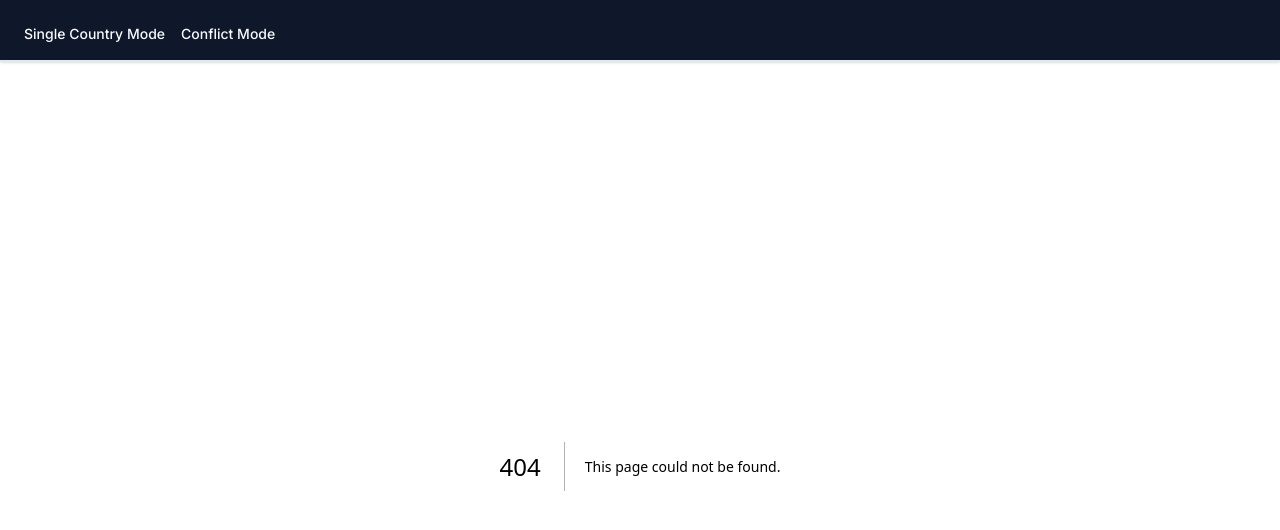
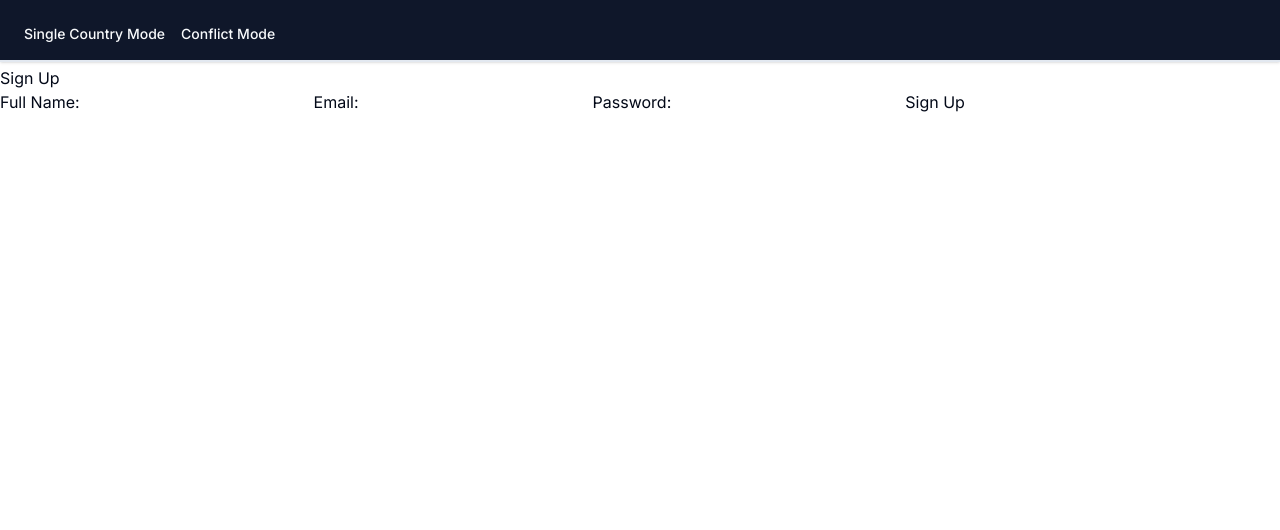
Before and after one commit to geromii/map2, a Next.js app: page /signup in a window 1280 px wide. Before the commit this address had no page. Shown: the top 530 px of the page. Built offline with nearby package versions, Linux system fonts and the light colour scheme; no server answers.

Commit message:
Changed metadata

```diff
--- a/src/app/layout.js
+++ b/src/app/layout.js
@@ -10,9 +10,9 @@ const fontSans = FontSans({
 });
 
 export const metadata = {
-  title: "Geopolitical Opinions Map",
+  title: "Global Relations Map",
   description:
-    "An interactive map that displays the geopolitical opinions of the world.",
+    "An interactive map that displays the diplomatic relations of the world.",
 };
 
 export default function RootLayout({ children }) {
--- /dev/null
+++ b/src/app/signup/page.tsx
@@ -0,0 +1,13 @@
+// app/signup/page.tsx
+import SignupForm from '@/components/SignupForm';
+
+const SignupPage = () => {
+  return (
+    <main>
+      <h1>Sign Up</h1>
+      <SignupForm />
+    </main>
+  );
+};
+
+export default SignupPage;
--- /dev/null
+++ b/src/components/SignupForm.tsx
@@ -0,0 +1,67 @@
+// components/SignupForm.tsx
+'use client';
+
+import React from 'react';
+import { useState } from 'react';
+import { createClient } from 'src/utils/supabase/client';
+import { useRouter } from 'next/navigation';
+
+const SignupForm = () => {
+  const [email, setEmail] = useState('');
+  const [password, setPassword] = useState('');
+  const [fullName, setFullName] = useState('');
+  const [error, setError] = useState('');
+  const router = useRouter();
+  const supabase = createClient();
+
+  const handleSignup = async (e: React.FormEvent) => {
+    e.preventDefault();
+    // Create a new user
+    const { error } = await supabase.auth.signUp({
+      email,
+      password,
+      options: {
+        data: {
+          full_name: fullName,
+        },
+      },
+    });
+
+    if (error) {
+      setError(error.message);
+    } else {
+      setError('');
+      router.push('/login'); // Redirect to login after successful signup
+    }
+  };
+
+  return (
+    <form onSubmit={handleSignup}>
+      <label>Full Name:</label>
+      <input
+        type="text"
+        value={fullName}
+        onChange={(e) => setFullName(e.target.value)}
+        required
+      />
+      <label>Email:</label>
+      <input
+        type="email"
+        value={email}
+        onChange={(e) => setEmail(e.target.value)}
+        required
+      />
+      <label>Password:</label>
+      <input
+        type="password"
+        value={password}
+        onChange={(e) => setPassword(e.target.value)}
+        required
+      />
+      <button type="submit">Sign Up</button>
+      {error && <p>{error}</p>}
+    </form>
+  );
+};
+
+export default SignupForm;
```
Also changed, not shown: src/app/login/page.tsx (added, +13 -0 lines), src/components/LoginForm.tsx (added, +49 -0 lines).
